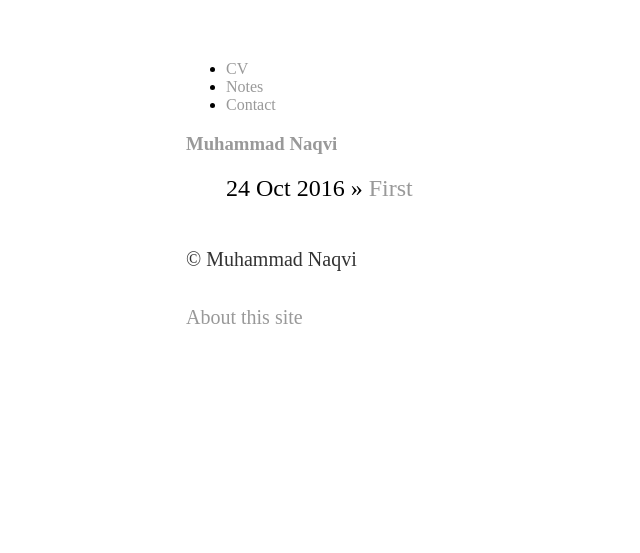
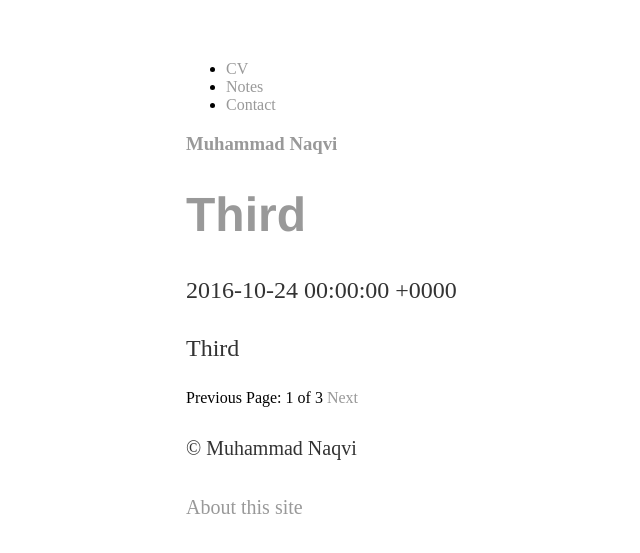
Before and after one commit to monaqvi/monaqvi.github.io, a Jekyll site: the page built from notes/index.html, in a window 1280 px wide. Shown: the top 553 px of the page, without its empty margins (6-646 px from the left). Built offline with Jekyll 4.4.1, drawn with Linux system fonts in a browser that asks for light colours; the list of posts is cut into pages by our own code.

Commit message:
Add pagination

```diff
--- a/_config.yml
+++ b/_config.yml
@@ -2,6 +2,11 @@ name: Muhammad Naqvi
 markdown: kramdown
 permalink: /notes/:year/:month/:day/:title
 google_analytics: UA-84700556-1
+
+paginate: 1
+paginate_path: "/notes/page:num/"
+
 gems:
   - jekyll-sitemap
+  - jekyll-paginate
   - jemoji
--- a/_includes/note-list.html
+++ /dev/null
@@ -1,7 +0,0 @@
-<div>
-    {% for post in site.posts %}
-    <ul class="posts">
-      <li><span>{{ post.date | date_to_string }} &raquo;</span> <a href="{{ post.url }}">{{ post.title }}</a></li>
-    </ul>
-    {% endfor %}
-</div>
--- /dev/null
+++ b/_posts/2016-10-24-third.md
@@ -0,0 +1,6 @@
+---
+layout: post
+title: "Third"
+---
+
+Third
--- a/notes/index.html
+++ b/notes/index.html
@@ -5,6 +5,28 @@ notes: active
 description: My notes and scribbles
 ---
 
-<div class="notes">
-  {% include note-list.html %}
+<!-- This loops through the paginated posts -->
+{% for post in paginator.posts %}
+  <h1><a href="{{ post.url }}">{{ post.title }}</a></h1>
+  <p class="author">
+    <span class="date">{{ post.date }}</span>
+  </p>
+  <div class="content">
+    {{ post.content }}
+  </div>
+{% endfor %}
+
+<!-- Pagination links -->
+<div class="pagination">
+  {% if paginator.previous_page %}
+    <a href="{{ paginator.previous_page_path }}" class="previous">Previous</a>
+  {% else %}
+    <span class="previous">Previous</span>
+  {% endif %}
+  <span class="page_number ">Page: {{ paginator.page }} of {{ paginator.total_pages }}</span>
+  {% if paginator.next_page %}
+    <a href="{{ paginator.next_page_path }}" class="next">Next</a>
+  {% else %}
+    <span class="next ">Next</span>
+  {% endif %}
 </div>
```
Also changed, not shown: _posts/2016-10-24-second.md (added, +6 -0 lines).
